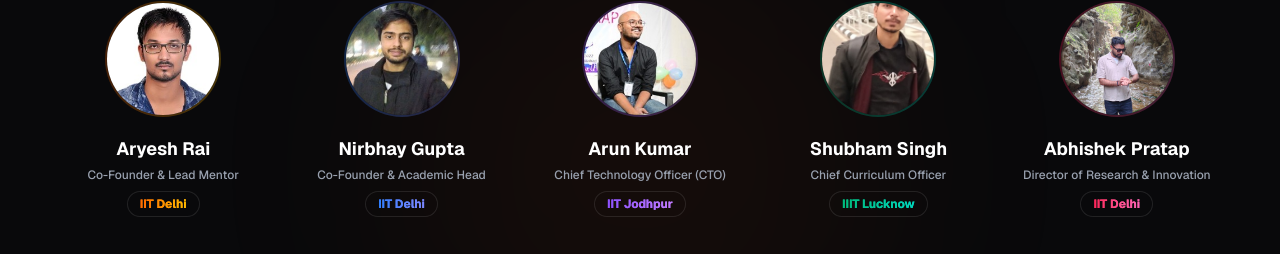
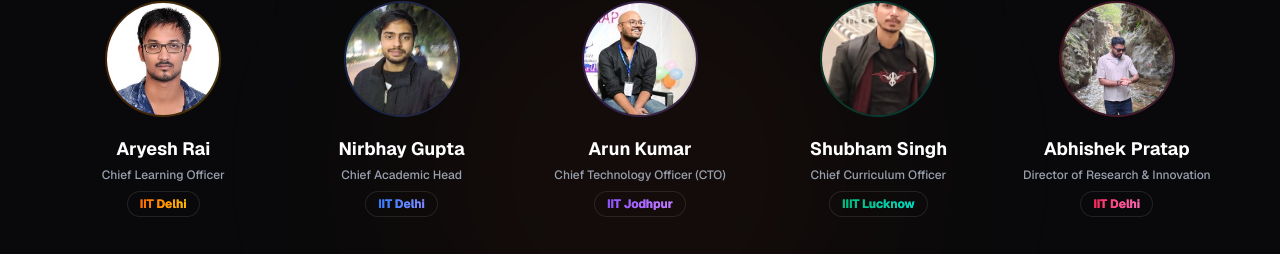
Before and after one commit to nirbhay002/logixai, a Next.js app: page / in a window 1280 px wide. Shown: the part 3762-4016 px from the top of the page. Built offline with nearby package versions, Linux system fonts and the light colour scheme.

Commit message:
positions updated

```diff
--- a/app/components/TeamSection.tsx
+++ b/app/components/TeamSection.tsx
@@ -17,7 +17,7 @@ const TEAM: Member[] = [
   {
     name:      "Aryesh Rai",
     institute: "IIT Delhi",
-    role:      "Co-Founder & Lead Mentor",
+    role:      "Chief Learning Officer",
     img:       "/team/aryesh.jpg",
     initials:  "AR",
     gradient:  "from-orange-500 to-amber-400",
@@ -25,7 +25,7 @@ const TEAM: Member[] = [
   {
     name:      "Nirbhay Gupta",
     institute: "IIT Delhi",
-    role:      "Co-Founder & Academic Head",
+    role:      "Chief Academic Head",
     img:       "/team/nirbhay.jpg",
     initials:  "NG",
     gradient:  "from-blue-500 to-indigo-400",
```
